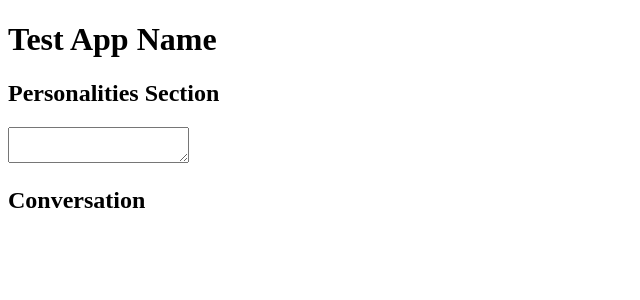
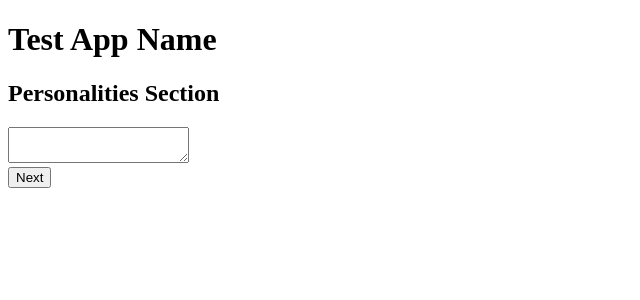
Before and after one commit to michaelwlu/code-fest-2023, a Next.js app: page / in a window 1280 px wide. Shown: the top 300 px of the page, without its empty margins (0-640 px from the left). Built offline with nearby package versions, Linux system fonts and the light colour scheme.

Commit message:
steps
steps scaffold

```diff
--- a/src/pages/api/hello.js
+++ b/src/components/Topics.jsx
@@ -1,5 +1,9 @@
-// Next.js API route support: https://nextjs.org/docs/api-routes/introduction
+import React, { useEffect, useState, Fragment, useCallback } from 'react';
 
-export default function handler(req, res) {
-  res.status(200).json({ name: 'John Doe' })
-}
+export const Topics = () => {
+  return (
+    <>
+      <h1>Topics Section</h1>
+    </>
+  );
+};
--- a/src/pages/index.js
+++ b/src/pages/index.js
@@ -1,10 +1,13 @@
 import { Conversation } from '@/components/Conversation';
 import { Personalities } from '@/components/Personalities';
 import { TopicBox } from '@/components/TopicBox';
+import { Topics } from '@/components/Topics';
 import { useEffect, useState } from 'react';
 
 export default function Home() {
   const [users, setUsers] = useState([]);
+  const [step, setStep] = useState(1);
+  const [topic, setTopic] = useState();
 
   useEffect(() => {
     const start = async () => {
@@ -14,11 +17,25 @@ export default function Home() {
     start();
   }, []);
 
+  const handleNext = () => {
+    if (users.length >= 2) {
+      setStep(2);
+    }
+  };
+
+  const handleGo = () => {
+    if (topic) {
+      setStep(3);
+    }
+  };
+
   return (
     <div className="App">
       <h1>Test App Name</h1>
 
       {/* Select Profile Section */}
+      {step === 1 ? (
+        <>
           <section>
             <Personalities></Personalities>
           </section>
@@ -27,9 +44,30 @@ export default function Home() {
             <TopicBox></TopicBox>
           </section>
 
+          <footer>
+            <button onClick={handleNext()}>Next</button>
+          </footer>
+        </>
+      ) : null}
+
+      {step === 2 ? (
+        <>
+          <section>
+            <Topics></Topics>
+          </section>
+          <footer>
+            <button onClick={handleGo()}>Go</button>
+          </footer>
+        </>
+      ) : null}
+
+      {step === 3 ? (
+        <>
           <section>
             <Conversation></Conversation>
           </section>
+        </>
+      ) : null}
     </div>
   );
 }
```
Lines whose indentation alone changed are shown as unchanged.
